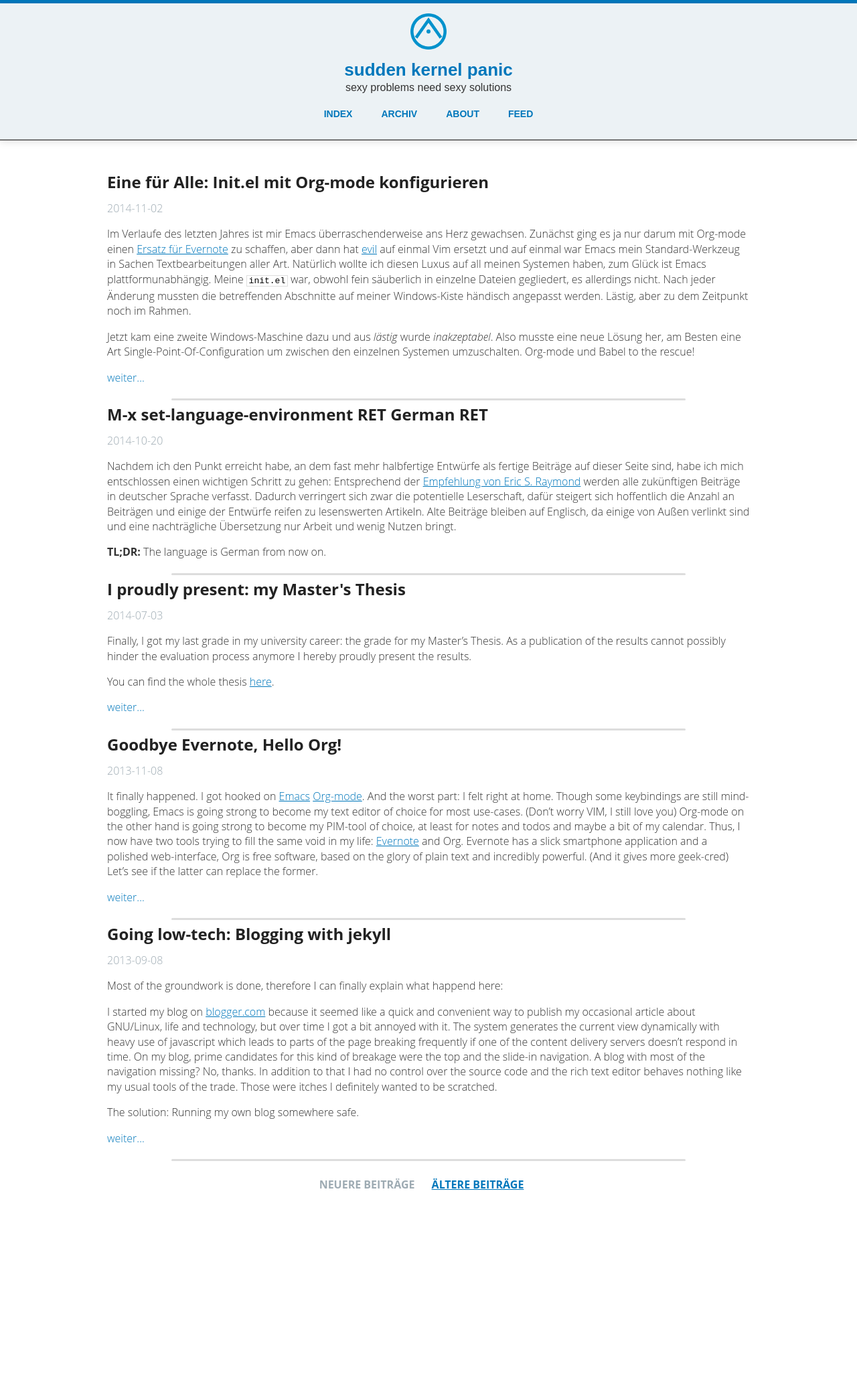
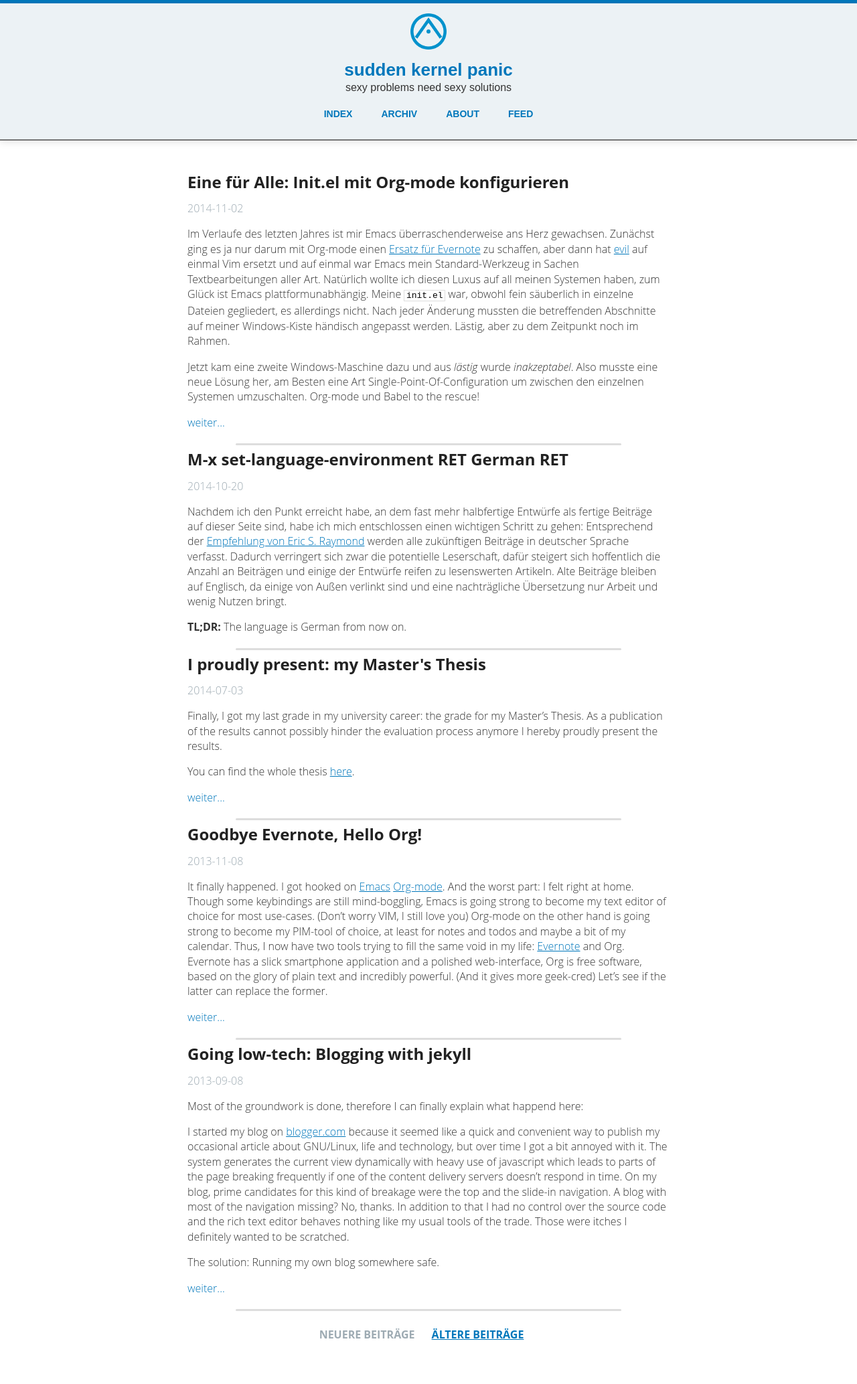
Before and after one commit to Bin7me/bin7me.github.io, a Jekyll site: the page built from index.html, in a window 1280 px wide. Shown: the whole page at 67% size. Built offline with Jekyll 4.4.1, drawn with Linux system fonts in a browser that asks for light colours; Markdown is read by kramdown in place of the engine named in the settings; the list of posts is cut into pages by our own code; before the commit the page ends 1843 px from its top, so only the background shows below that.

Commit message:
~100 characters per line of text

```diff
--- a/css/style.css
+++ b/css/style.css
@@ -329,7 +329,8 @@ pre > code {
 @media (min-width: 768px){
 
   #main {
-	width: 75%;
+    max-width: 45em;
+	width: 100%;
   }
 }
 
```
